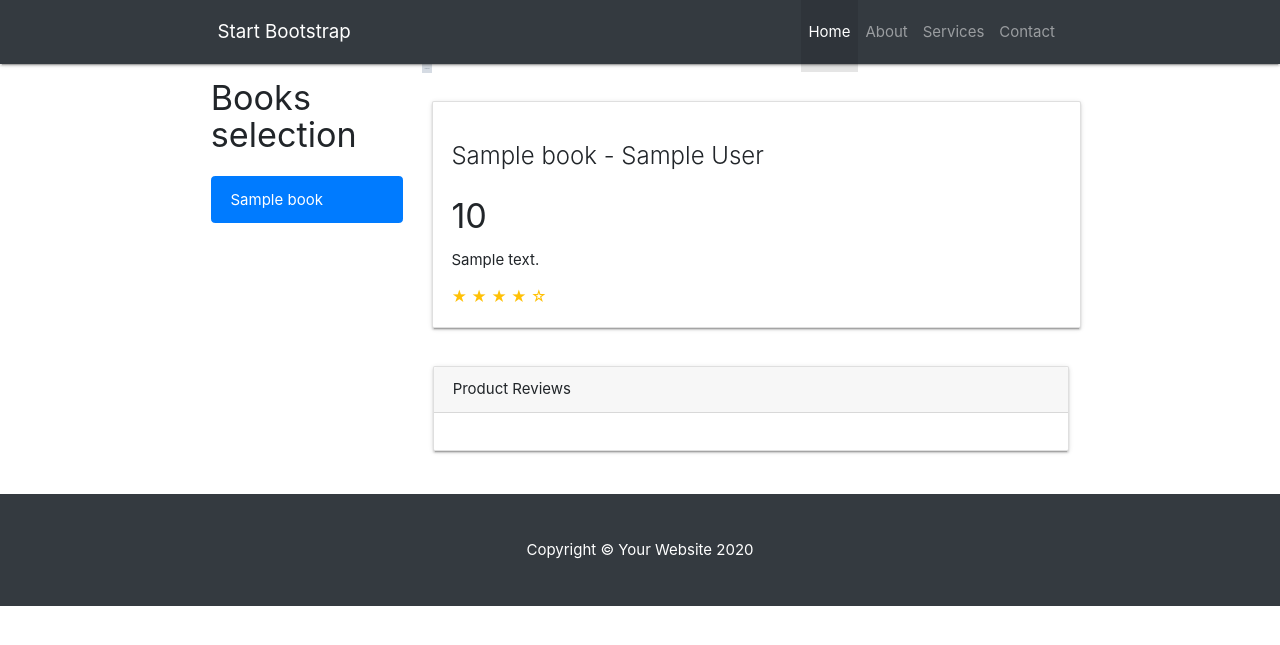
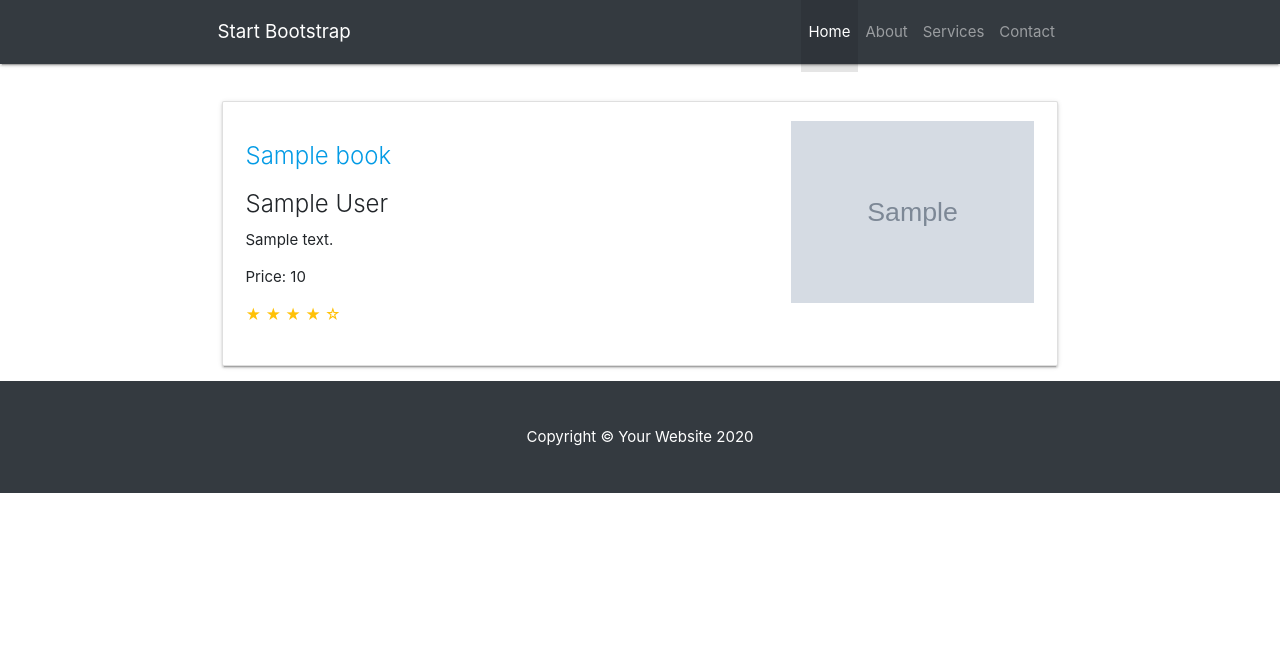
Before and after one commit to Code-Institute-Submissions/Third_milestone_project-1, a Flask app: page / in a window 1280 px wide. Shown: the top 645 px of the page. Run offline with Flask 2, Linux system fonts and the light colour scheme; grey boxes marked "Sample" are stand-in pictures; a database or web service that is not in the repository returns one stand-in record (values such as "Sample title"); some libraries are stand-ins or nearby versions.

Commit message:
more changes

```diff
--- a/app.py
+++ b/app.py
@@ -14,7 +14,15 @@ mongo = PyMongo(app)
 @app.route('/get_tasks')
 def get_tasks():
     return render_template("books.html",
-                           books=mongo.db.Books.find(),names=mongo.db.Books.find(),reviews=mongo.db.Books_reveiws.find())
+                           books=mongo.db.Books.find(),names=mongo.db.Books.find())
+
+@app.route('/detail_book/<name>')
+def detail_book(name):
+    book = mongo.db.Books.find_one({'name':name})
+    review = mongo.db.Books_reviews.find_one({'name':name})
+    return render_template('detail_book.html', books=book,reviews=review)
+
+
 
 if __name__ == '__main__':
     app.run(host=os.environ.get('IP'),
--- a/static/css/style.css
+++ b/static/css/style.css
@@ -1,5 +1,6 @@
 body {
   padding-top: 56px;
+  margin-right: 0px;
 }
 
 *.btn_small {
@@ -13,14 +14,3 @@ body {
 .task_header {
     margin-top: 5px;
 }
-
-.card-img-top {
-    width: 50%;
-    height: 15vw;
-    object-fit: cover;
-}
-
-.size-image {
-    width: 10px;
-    height: 10px;
-}
--- a/templates/books.html
+++ b/templates/books.html
@@ -1,51 +1,21 @@
 {% extends 'base.html' %} {% block content %}
 
-    <div class="row">
-        <div class="col-lg-3">
-            <h4 class="my-4">Books selection</h4>
-            <div class="list-group">
-                {% for name in names %}
-                <a href="#" class="list-group-item active">{{name.name}}</a>
-                {% endfor %}
-            </div>
-        </div>
-
-        {% for book in books[:1] %}
-        <div class="col-lg-9">
+    {% for book in books %}
+    <div class="col-lg-12">
+        <div class="card mt-5 card-body">
             <div class="row">
-                <div class="">
-                <img class="size-image" src="{{book.image}}" alt="">
-                </div>
-                <div class="card mt-5 card-body">
-                    <h3 class="card-title">{{book.name}} - {{book.author}}</h3>
-                    <h4>{{book.price}}</h4>
+                <div class="col-lg-8">
+                    <h3 class="card-title"><a href="{{ url_for('detail_book', name=book.name) }}">{{book.name }}</a></h3>
+                    <h3 class="card-title">{{book.author}}</h3>
                     <p class="card-text">{{book.description}}</p>
+                    <p class="card-text">Price: {{book.price}}</p>
                     <span class="text-warning">&#9733; &#9733; &#9733; &#9733; &#9734;</span>
                 </div>
-            </div>
-            <div class="card card-outline-secondary my-4">
-                <div class="card-header">Product Reviews</div>
-                <div class="card-body">
-                    {% for review in reviews %}
-                        {% if review.name == book.name %}
-                            <p>{{review.review_1}}</p>
-                            <small class="text-muted">Posted by Anonymous on 3/1/17</small>
-                            <hr>
-                            <p>{{review.review_2}}</p>
-                            <small class="text-muted">Posted by Anonymous on 3/1/17</small>
-                            <hr>
-                            <p>{{review.review_3}}</p>
-                            <small class="text-muted">Posted by Anonymous on 3/1/17</small>
-                            <hr>
-                            <p>{{review.review_4}}</p>
-                            <small class="text-muted">Posted by Anonymous on 3/1/17</small>
-                            <hr>
-                            <a href="#" class="btn btn-success">Leave a Review</a>
-                        {% endif %}
-                    {% endfor %}
+                <div class="col-lg-4 photo-box">
+                    <img class="img-fluid" src="{{book.image}}" alt="">
                 </div>
             </div>
         </div>
-        {% endfor %}
     </div>
+    {% endfor %}
 {% endblock %}
```
Also changed, not shown: templates/book_details.html (added, +49 -0 lines), templates/detail_book.html (added, +43 -0 lines).
